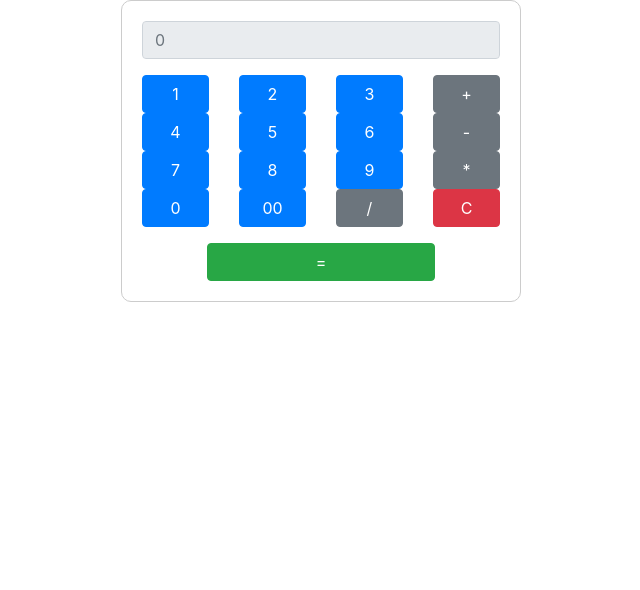
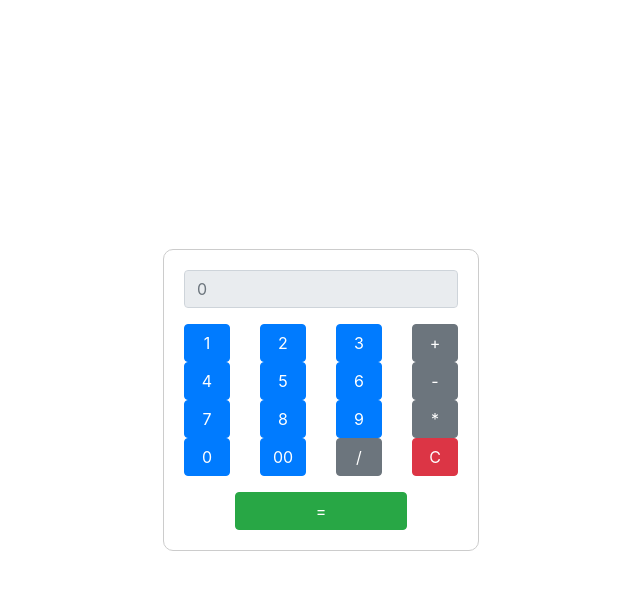
Before and after one commit to Fernandez-Sebastian/React-js-Arg-Prog-4.0-Unidad-2, a plain HTML site: page index.html in a window 1280 px wide. Shown: the whole page, without its empty margins (319-959 px from the left). Drawn offline with nearby package versions, Linux system fonts and the light colour scheme.

Commit message:
Update index.html

```diff
--- a/index.html
+++ b/index.html
@@ -7,7 +7,7 @@
     <link rel="stylesheet" href="https://maxcdn.bootstrapcdn.com/bootstrap/4.5.2/css/bootstrap.min.css">
     <title>Calculadora</title>
 </head>
-<body>
+        <body class="d-flex align-items-center justify-content-center">
 
         <div class="calculator-container text-center">
           <input type="text" class="form-control mb-3" id="pantalla" placeholder="0" readonly>
```
